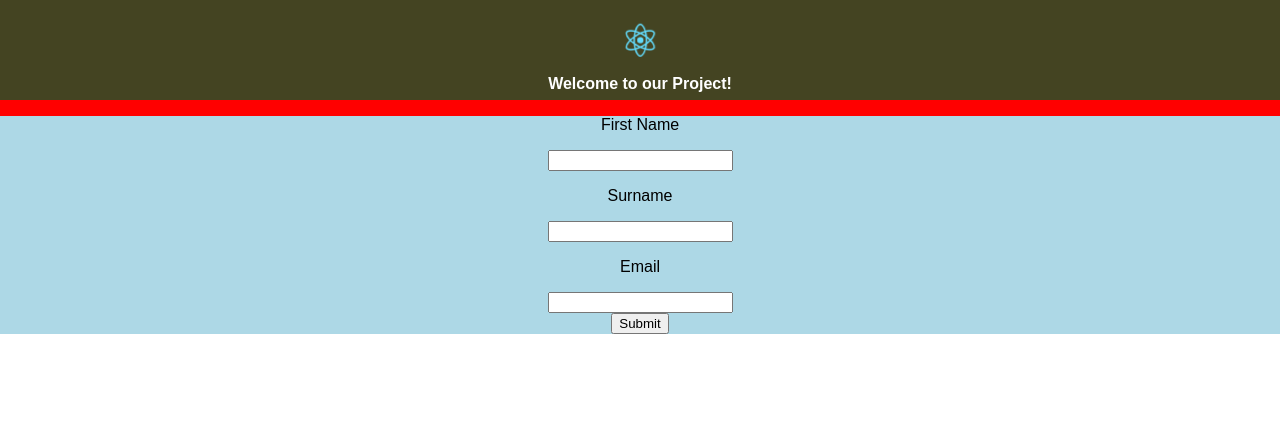
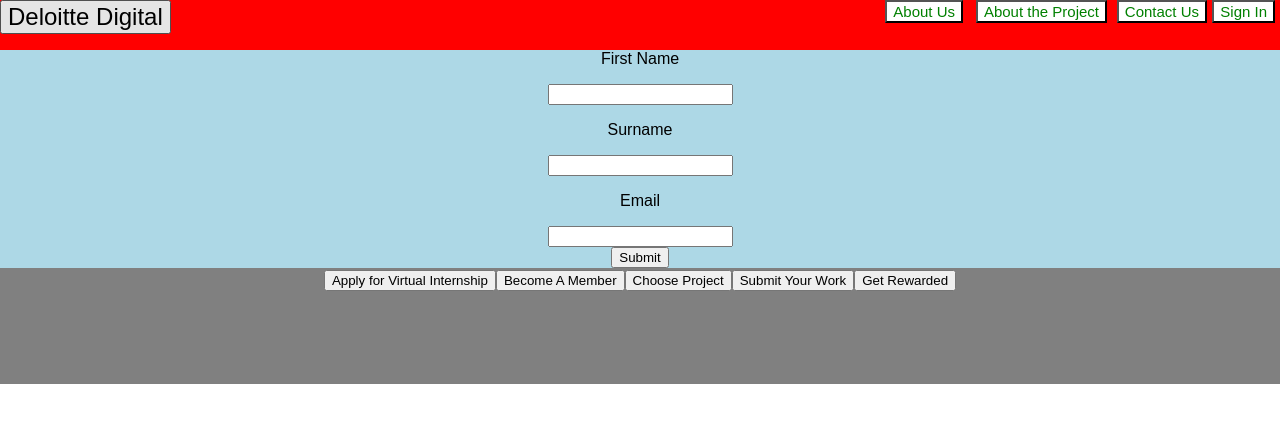
Before and after one commit to mhollings97/DigitalDeloitte, a React (Create React App) app in the folder my-app/: page / in a window 1280 px wide. Shown: the top 422 px of the page. Built offline with nearby package versions, Linux system fonts and the light colour scheme.

Commit message:
putting all our components together in APP

```diff
--- a/my-app/src/App.js
+++ b/my-app/src/App.js
@@ -2,18 +2,17 @@
 import logo from './logo.svg';
 import './App.css';
 import InputForm from './components/InputForm/InputForm'
-
+import TopHeader  from './components/Header/TopHeader'
+import GrayBox from './components/GrayBox/GrayBox'
 class App extends Component {
   render() {
     return (
       <div className="App">
-        <header className="App-header">
-          <img src={logo} className="App-logo" alt="logo" />
-          <h1 className="App-title">Welcome to our Project!</h1>
-        </header>
+	<TopHeader/>
         <div id = "Input-Form">
           <InputForm ></InputForm>
-        </div>
+          <GrayBox/>
+	</div>
       </div>
 
     );
```
